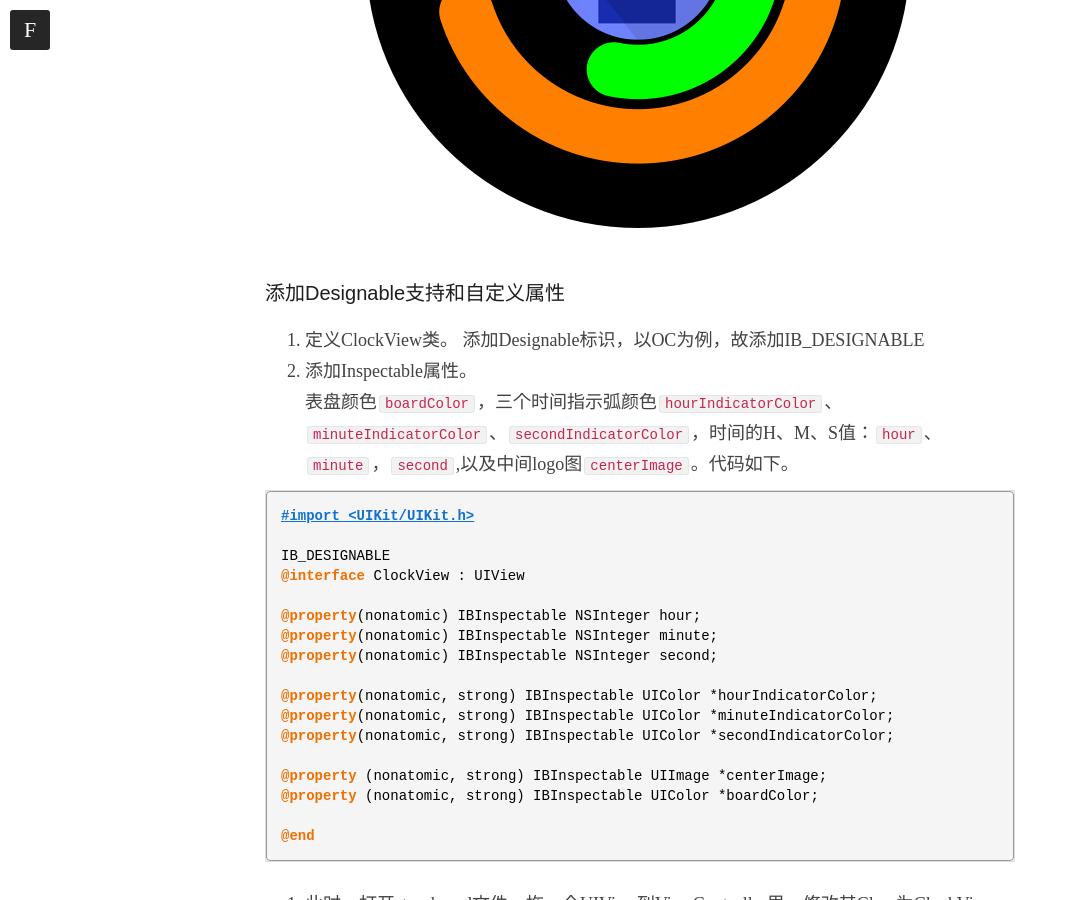
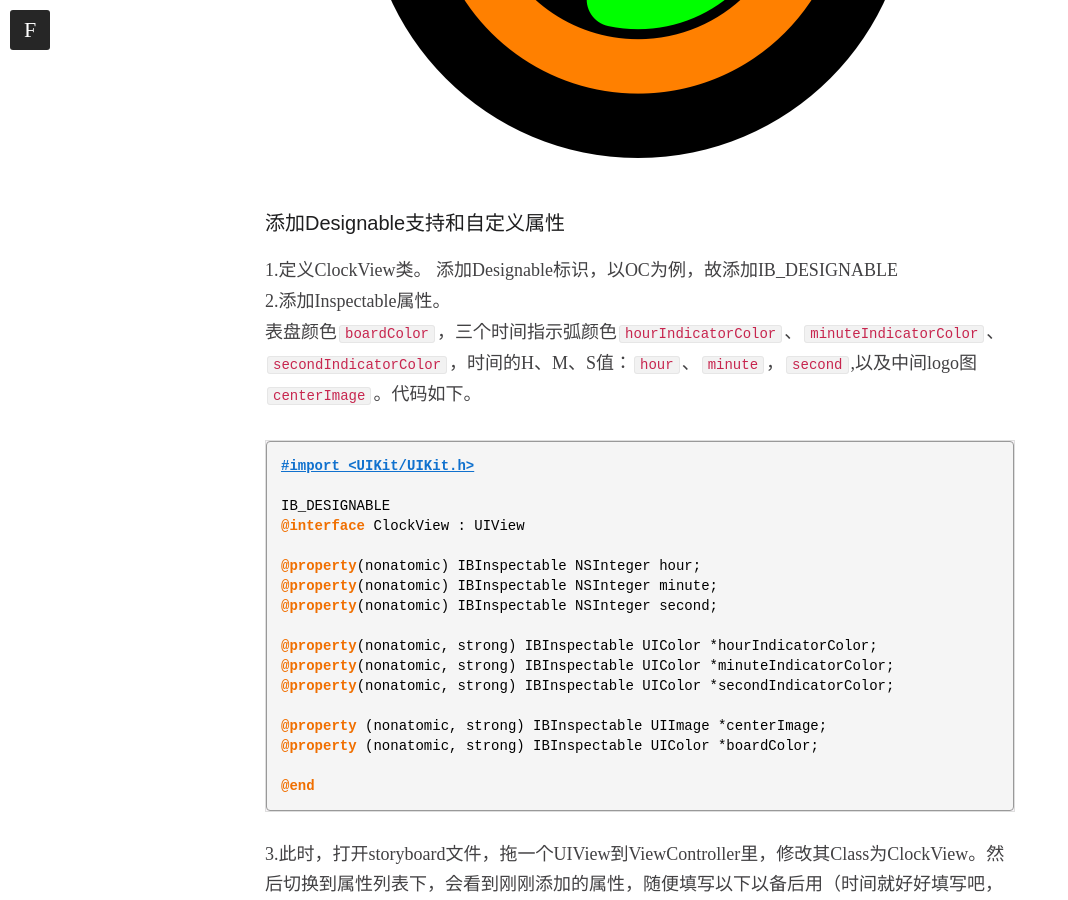
Before and after one commit to pimacun/pimacun.github.io, a Jekyll site: the page built from _posts/2015-04-13-@IBDesingable-@IBInspectable.md, in a window 1280 px wide and 900 px high, scrolled down 2965 px. Shown: the whole window, without its empty margins (0-1068 px from the left). Built offline with Jekyll 4.4.1, drawn with Linux system fonts in a browser that asks for light colours; nearby versions of some CDN libraries; some web fonts are replaced; comment, search, counter and statistics services are not loaded; some of the changed text lies outside the part shown.

Commit message:
modify again

```diff
--- a/_posts/2015-04-13-@IBDesingable-@IBInspectable.md
+++ b/_posts/2015-04-13-@IBDesingable-@IBInspectable.md
@@ -30,12 +30,11 @@ published: true
 
 ## 先说说@IBDesignable和@IBInspectable。
 
-`@IBDesignable`：告诉XCode将指定的类在Interface Builder里进行实时渲染，即在一些属性发生改变，调用重绘方法。
-`@IBInspectable`：声明在Interface Builder中可见且可修改的“动态属性”。
-
+`@IBDesignable`：告诉XCode将指定的类在Interface Builder里进行实时渲染，即在一些属性发生改变，调用重绘方法。<br/>
+`@IBInspectable`：声明在Interface Builder中可见且可修改的“动态属性”。<br/>
 其基本用法如下：
 
-Swift
+- Swift
 {% highlight swift %}
 import UIKit
 
@@ -46,7 +45,7 @@ class MyCustomView: UIView {
 }
 {% endhighlight %}
 
-objective-C
+- objective-C
 {% highlight objective-c %}
 #import <UIKit/UIKit.h>
 
@@ -70,9 +69,9 @@ IB_DESIGNABLE
 
 ### 添加Designable支持和自定义属性
 
- 1. 定义ClockView类。
+ 1.定义ClockView类。
 添加Designable标识，以OC为例，故添加IB_DESIGNABLE<br/>
- 2. 添加Inspectable属性。<br/>
+ 2.添加Inspectable属性。<br/>
 表盘颜色`boardColor`，三个时间指示弧颜色`hourIndicatorColor`、`minuteIndicatorColor`、`secondIndicatorColor`，时间的H、M、S值：`hour`、`minute`，`second`,以及中间logo图`centerImage`。代码如下。
 
 {% highlight objective-c %}
@@ -95,7 +94,7 @@ IB_DESIGNABLE
 @end
 {% endhighlight %}
 
- 3. 此时，打开storyboard文件，拖一个UIView到ViewController里，修改其Class为ClockView。然后切换到属性列表下，会看到刚刚添加的属性，随便填写以下以备后用（时间就好好填写吧，时间关系没空去容错）。如图。<br/>
+ 3.此时，打开storyboard文件，拖一个UIView到ViewController里，修改其Class为ClockView。然后切换到属性列表下，会看到刚刚添加的属性，随便填写以下以备后用（时间就好好填写吧，时间关系没空去容错）。如图。<br/>
 <figure>
     <a href="{{ site.url }}/images/blog/@IBDesingable_@IBInspectable-3.png"><img src="{{ site.url }}/images/blog/@IBDesingable_@IBInspectable-3.png"></a>
 </figure>
@@ -103,14 +102,14 @@ IB_DESIGNABLE
 ### 利用这些属性来布局、重绘
 好了，剩下的就是利用这些属性来布局了，复习下Quartz吧。
 
- 1. 表盘board，直接贝塞尔曲线。
+ 1.表盘board，直接贝塞尔曲线。
 {% highlight objective-c %}
 UIBezierPath* boardPath = [UIBezierPath bezierPathWithOvalInRect: CGRectMake(_center.x - _minB / 2.0, _center.y - _minB / 2.0, _minB, _minB)];
 [_boardColor setFill];
 [boardPath fill];
 {% endhighlight %}
 
- 2. 然后是H，M，S的曲线，定义画弧方法`- (void)drawArcWithRadius:(CGFloat)radius degree:(CGFloat)degree color:(UIColor*)color context:(CGContextRef)context；`<br/>
+ 2.然后是H，M，S的曲线，定义画弧方法`- (void)drawArcWithRadius:(CGFloat)radius degree:(CGFloat)degree color:(UIColor*)color context:(CGContextRef)context；`<br/>
     `radius`:半径<br/>
     `degree`:画弧弧度<br/>
     `color`:画弧颜色<br/>
@@ -153,7 +152,7 @@ UIBezierPath* boardPath = [UIBezierPath bezierPathWithOvalInRect: CGRectMake(_ce
 }
 {% endhighlight %}
 
- 3. 绘制中心的图片logo。
+ 3.绘制中心的图片logo。
 {% highlight objective-c %}
 - (void)drawCenterImageInRect:(CGRect)rect context:(CGContextRef)context {
     CGFloat r = _minB / 2.0 - 25.0 - _borderWidth * 3;
```
